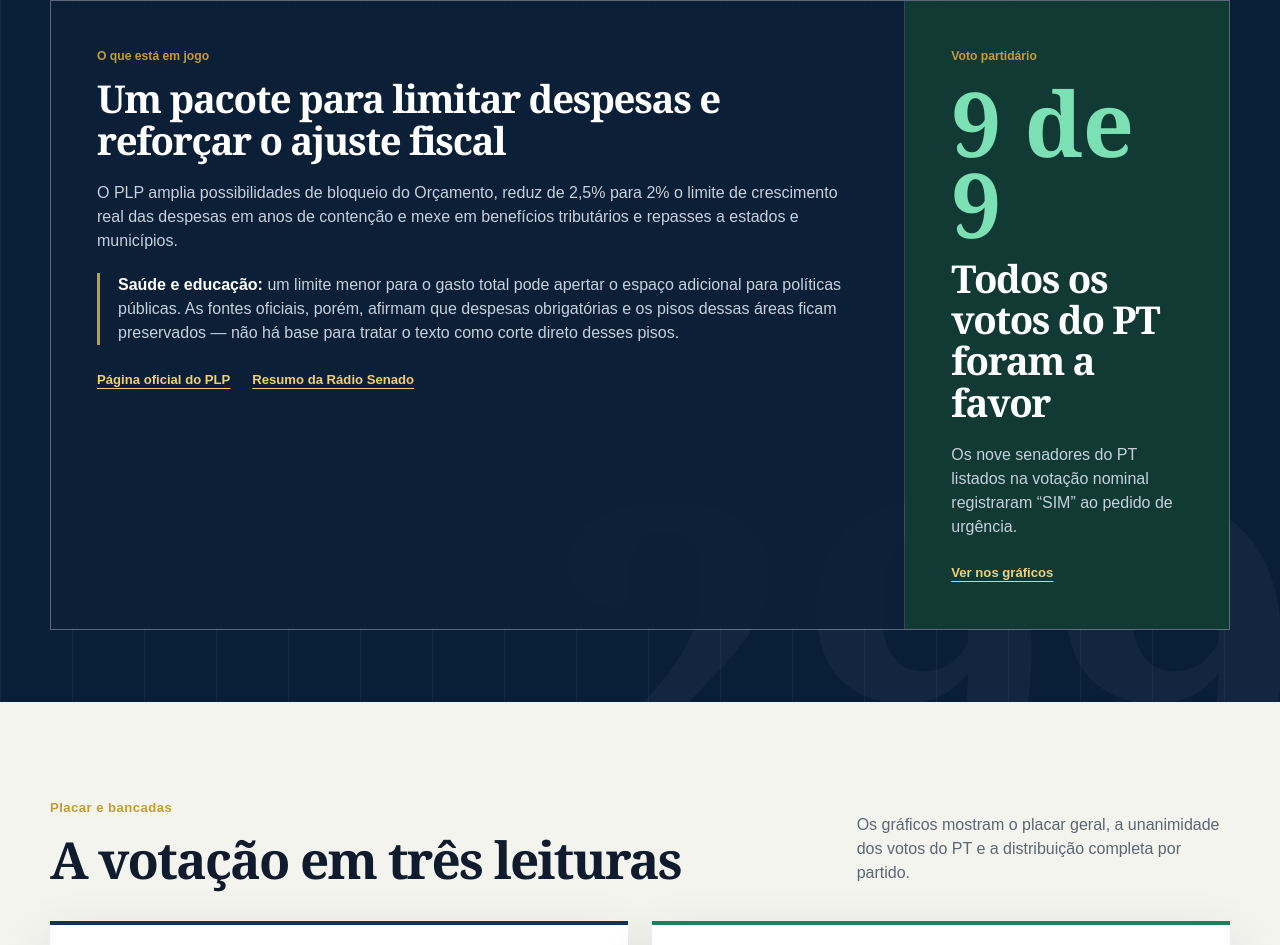
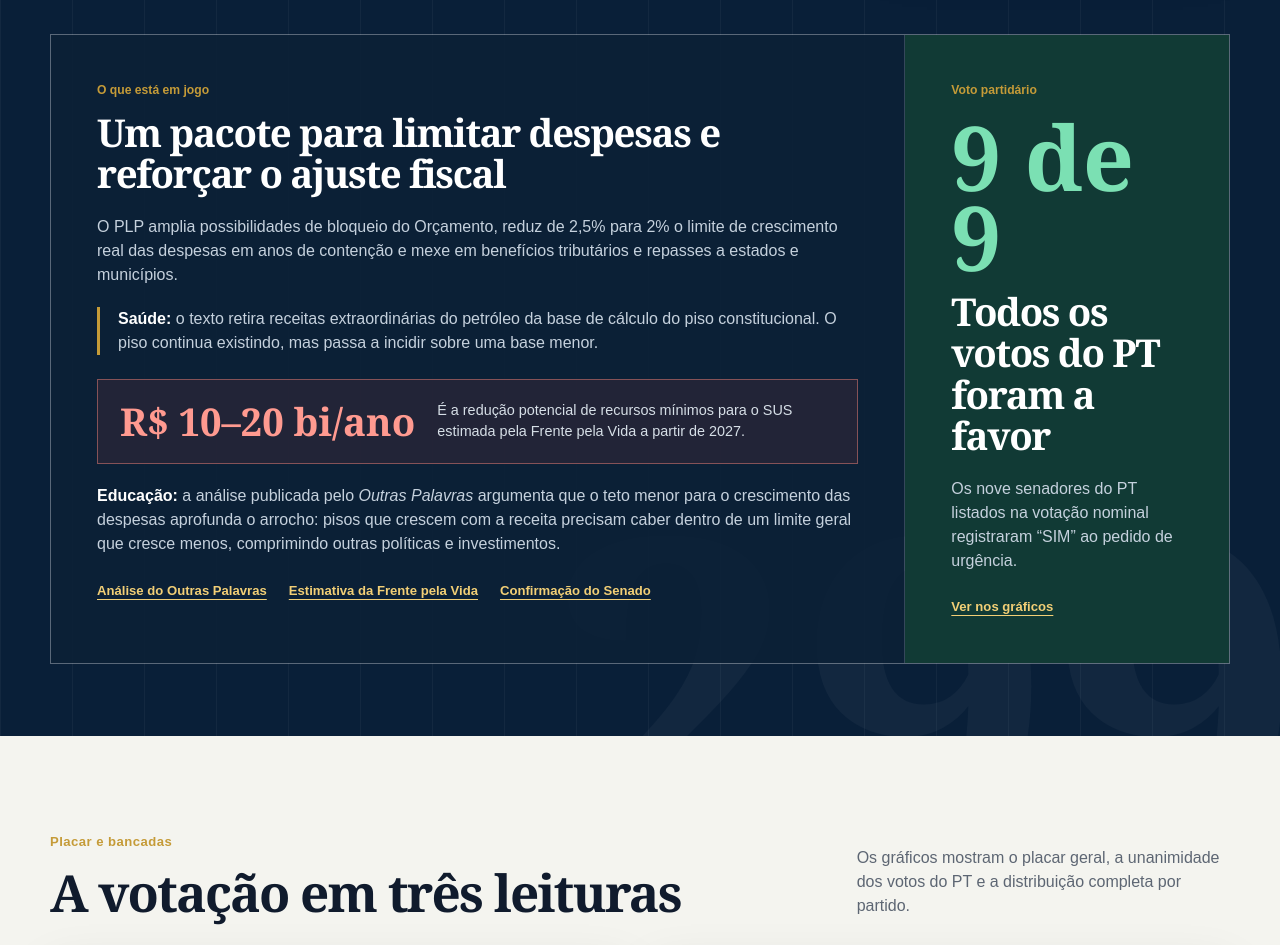
Before and after one commit to rajahn1/senado, a plain HTML site: page dist/index.html in a window 1280 px wide. Shown: the part 695-1640 px from the top of the page. Drawn offline with nearby package versions, Linux system fonts and the light colour scheme.

Commit message:
Destaca impacto fiscal sobre SUS e educação

```diff
--- a/dist/index.html
+++ b/dist/index.html
@@ -38,8 +38,9 @@
               <h1>Urgência para o corte de gastos passou por 2 votos</h1>
               <p class="hero__summary">
                 O Senado aprovou por 40 a 38 a tramitação acelerada de um pacote de
-                <strong>ajuste fiscal e contenção de despesas</strong>. Esta votação não
-                aprovou o mérito do projeto; aprovou sua urgência.
+                <strong>ajuste fiscal que pressiona Saúde e Educação</strong>, segundo
+                análises e entidades da área. Esta votação não aprovou o mérito do
+                projeto; aprovou sua urgência.
               </p>
 
               <dl class="session-meta">
@@ -93,14 +94,27 @@
                 em benefícios tributários e repasses a estados e municípios.
               </p>
               <p class="brief-panel__caveat">
-                <strong>Saúde e educação:</strong> um limite menor para o gasto total pode
-                apertar o espaço adicional para políticas públicas. As fontes oficiais,
-                porém, afirmam que despesas obrigatórias e os pisos dessas áreas ficam
-                preservados — não há base para tratar o texto como corte direto desses pisos.
+                <strong>Saúde:</strong> o texto retira receitas extraordinárias do petróleo
+                da base de cálculo do piso constitucional. O piso continua existindo, mas
+                passa a incidir sobre uma base menor.
+              </p>
+              <div class="impact-stat" aria-label="Estimativa de redução anual de recursos para a saúde">
+                <strong>R$ 10–20 bi/ano</strong>
+                <p>
+                  É a redução potencial de recursos mínimos para o SUS estimada pela
+                  Frente pela Vida a partir de 2027.
+                </p>
+              </div>
+              <p class="brief-panel__education">
+                <strong>Educação:</strong> a análise publicada pelo <em>Outras Palavras</em>
+                argumenta que o teto menor para o crescimento das despesas aprofunda o
+                arrocho: pisos que crescem com a receita precisam caber dentro de um limite
+                geral que cresce menos, comprimindo outras políticas e investimentos.
               </p>
               <div class="source-links">
-                <a href="https://www25.senado.leg.br/web/atividade/materias/-/materia/176328" target="_blank" rel="noopener noreferrer">Página oficial do PLP</a>
-                <a href="https://www12.senado.leg.br/radio/1/noticia/2026/11/12/ajuste-nas-contas-do-governo-preve-economia-de-ate-60-bi-em-2027" target="_blank" rel="noopener noreferrer">Resumo da Rádio Senado</a>
+                <a href="https://outraspalavras.net/crise-brasileira/o-pacote-que-pode-comprometer-lula-4/" target="_blank" rel="noopener noreferrer">Análise do Outras Palavras</a>
+                <a href="https://sbmfc.org.br/noticias/sbmfc-integra-manifestacao-da-frente-pela-vida-contra-proposta-que-pode-reduzir-recursos-do-sus/" target="_blank" rel="noopener noreferrer">Estimativa da Frente pela Vida</a>
+                <a href="https://www12.senado.leg.br/institucional/presidencia/consultarnoticia?noticia_id=senado-aprova-texto-base-de-projeto-de-ajuste-fiscal-com-previsao-de-economia-de-ate-r-60-bilhoes" target="_blank" rel="noopener noreferrer">Confirmação do Senado</a>
               </div>
             </article>
 
--- a/dist/styles.css
+++ b/dist/styles.css
@@ -228,6 +228,35 @@ h2 {
 }
 
 .brief-panel__caveat strong {
+  color: var(--white);
+}
+
+.impact-stat {
+  display: grid;
+  grid-template-columns: auto minmax(0, 1fr);
+  align-items: center;
+  gap: 22px;
+  margin-top: 24px;
+  padding: 20px 22px;
+  border: 1px solid rgba(255, 138, 127, 0.45);
+  background: rgba(199, 70, 58, 0.12);
+}
+
+.impact-stat strong {
+  color: #ff9a90;
+  font-family: Georgia, "Times New Roman", serif;
+  font-size: clamp(1.7rem, 3vw, 2.55rem);
+  line-height: 1;
+  white-space: nowrap;
+}
+
+.impact-stat p {
+  margin: 0;
+  color: #d6dfe7;
+  font-size: 0.9rem;
+}
+
+.brief-panel__education strong {
   color: var(--white);
 }
 
@@ -831,6 +860,15 @@ footer {
 }
 
 @media (max-width: 440px) {
+  .impact-stat {
+    grid-template-columns: 1fr;
+    gap: 10px;
+  }
+
+  .impact-stat strong {
+    white-space: normal;
+  }
+
   .orientation-list {
     grid-template-columns: 1fr;
   }
```
